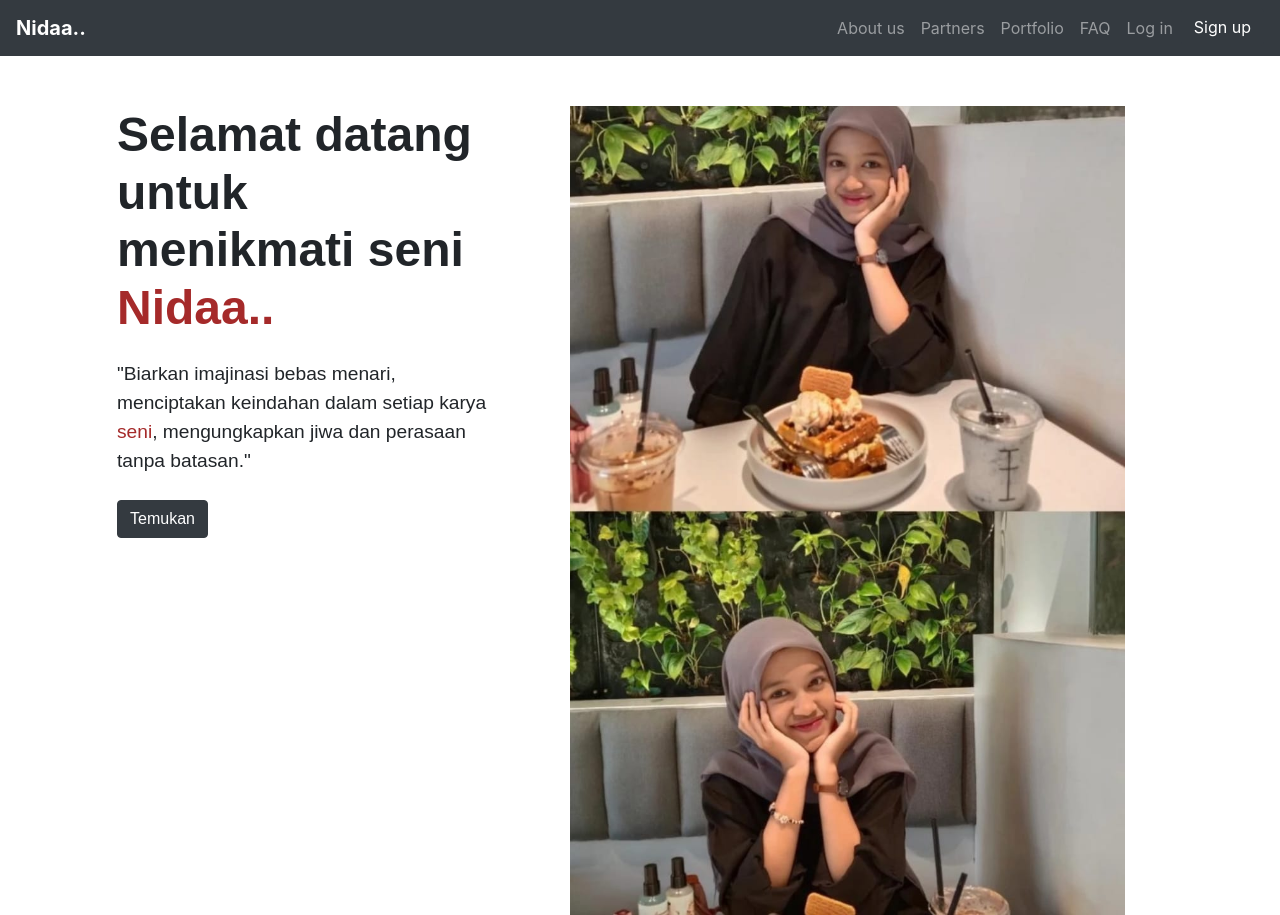
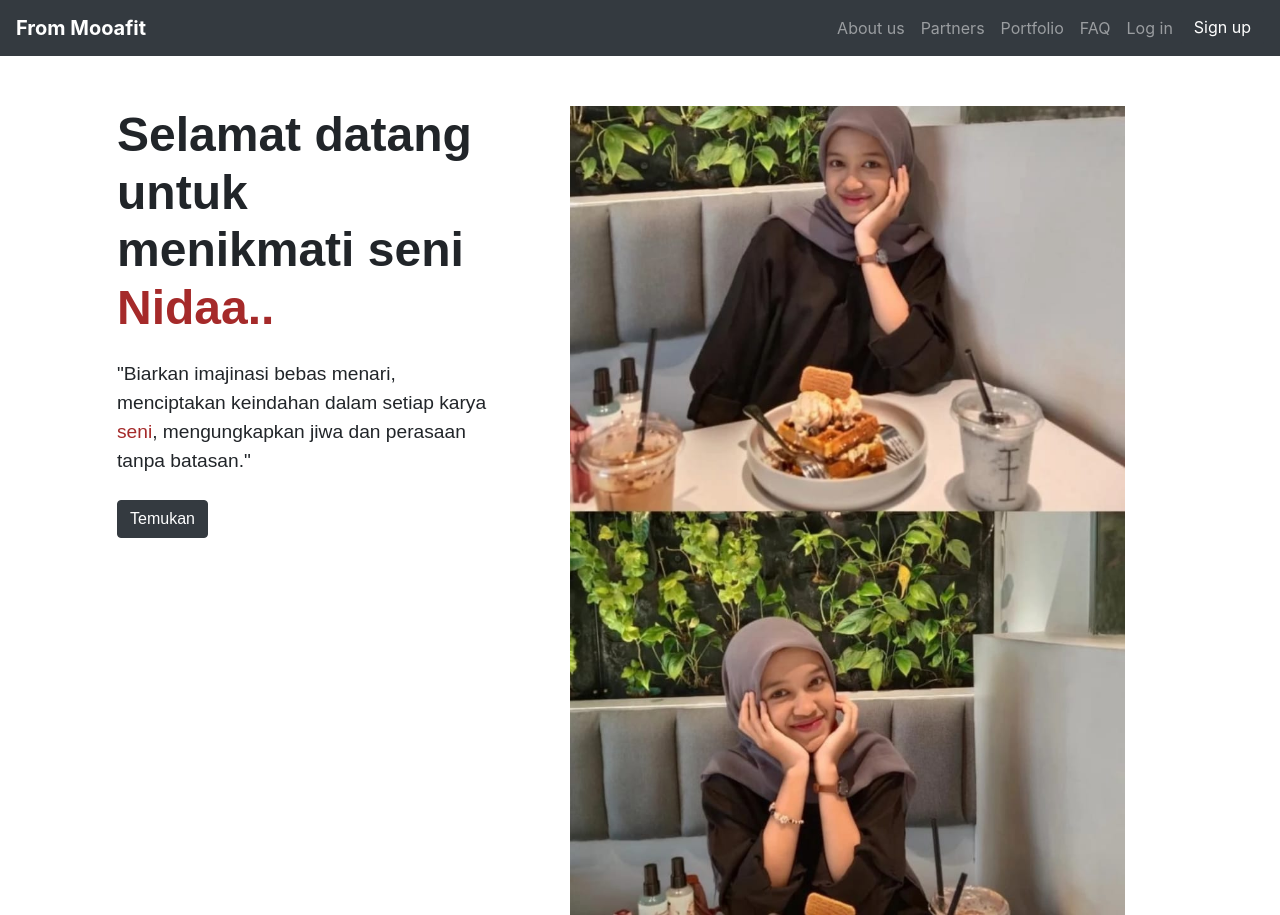
Before and after one commit to mohnaufal2023/Art_nida, a plain HTML site: page index.html in a window 1280 px wide. Shown: the top 915 px of the page. Drawn offline with nearby package versions, Linux system fonts and the light colour scheme.

Commit message:
header edit

```diff
--- a/index.html
+++ b/index.html
@@ -65,7 +65,7 @@
 </head>
 <body>
     <nav class="navbar navbar-expand-lg navbar-dark bg-dark">
-        <a class="navbar-brand" href="#">Nidaa..</a>
+        <a class="navbar-brand" href="#">From Mooafit</a>
         <button class="navbar-toggler" type="button" data-toggle="collapse" data-target="#navbarNav" aria-controls="navbarNav" aria-expanded="false" aria-label="Toggle navigation">
             <span class="navbar-toggler-icon"></span>
         </button>
```
